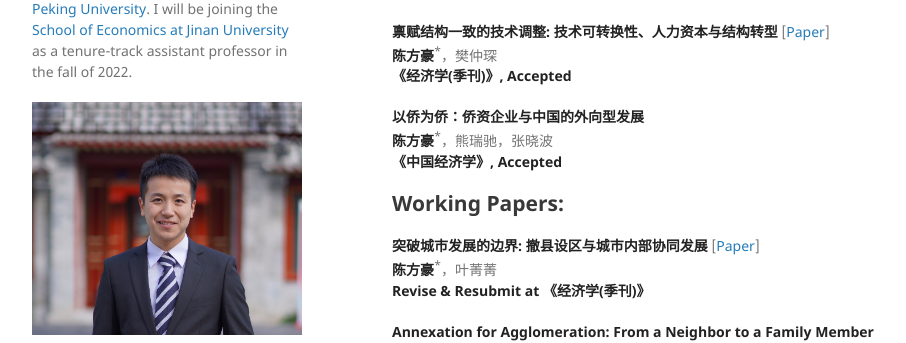
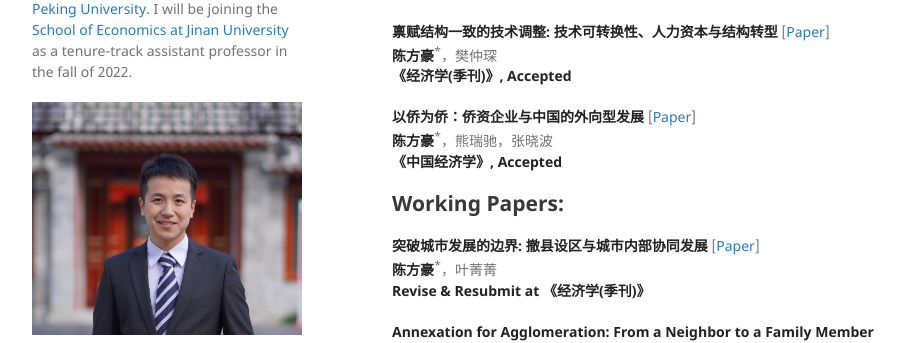
Before and after one commit to FanghaoChen/homepage, a Jekyll site: the page built from research.md, in a window 1280 px wide and 900 px high, scrolled down 613 px. Shown: the part 153-496 px from the top of the window, without its empty margins (178-1084 px from the left). Built offline with Jekyll 4.4.1, drawn with Linux system fonts in a browser that asks for light colours.

Commit message:
Update research.md

```diff
--- a/research.md
+++ b/research.md
@@ -21,7 +21,7 @@ This paper studies the importance of international lineage network in facilitati
 **陈方豪**<sup>*</sup>，樊仲琛 <br/>
 **《经济学(季刊)》, Accepted**
 
-**以侨为侨：侨资企业与中国的外向型发展** <br/>
+**以侨为侨：侨资企业与中国的外向型发展** [[Paper](./assets/bridger_draft_220505.pdf)] <br/>
 **陈方豪**<sup>*</sup>，熊瑞驰，张晓波 <br/>
 **《中国经济学》, Accepted**
 
```
